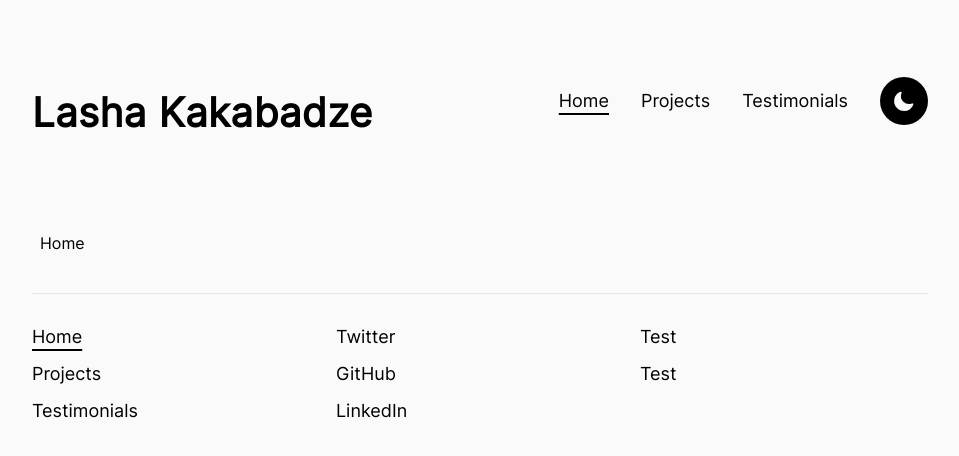
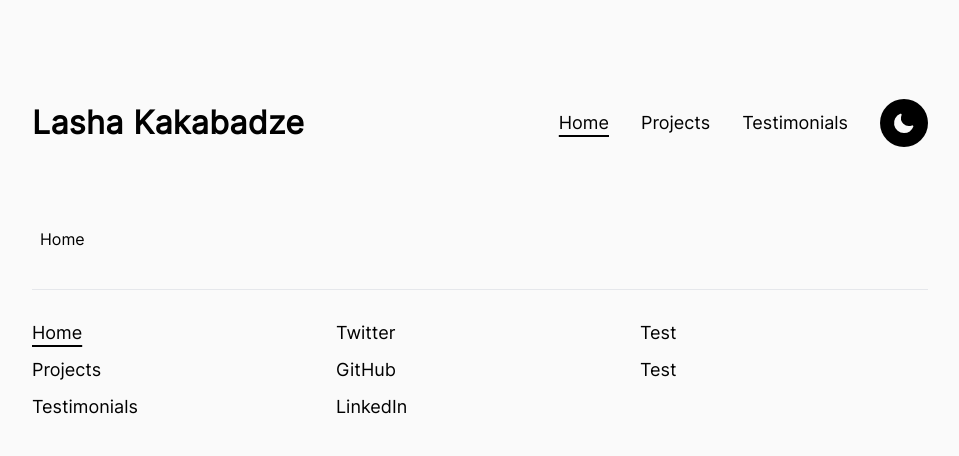
Before and after one commit to Adrinlol/nextjs-portfolio, a Next.js app: page / in a window 1280 px wide. Shown: the top 456 px of the page, without its empty margins (160-1119 px from the left). Built offline with nearby package versions, Linux system fonts and the light colour scheme.

Commit message:
styling changes

```diff
--- a/components/Layout/Header/styles.ts
+++ b/components/Layout/Header/styles.ts
@@ -36,9 +36,9 @@ export const StickyNav = styled.nav<StringProps>`
 
 export const Wrapper = styled(Flex)<any>`
   position: relative;
-  padding: 3rem 0;
+  padding: 6rem 0 3rem 0;
 
-  h3 {
+  h1 {
     margin: 0;
     cursor: pointer;
   }
--- a/styles/globalStyles.ts
+++ b/styles/globalStyles.ts
@@ -57,14 +57,14 @@ export const GlobalStyle = createGlobalStyle`
       font-weight: 600;
       letter-spacing: 0.025rem;
       margin-bottom: 1rem;
-      font-size: 2.5125rem;
+      font-size: 2rem;
 
       @media ${devices.tabletL} {
-        font-size: 2.175rem;
+        font-size: 1.75rem;
       }
 
       @media ${devices.mobileL} {
-        font-size: 1.75rem;
+        font-size: 1.25rem;
       }
     }
 
```
